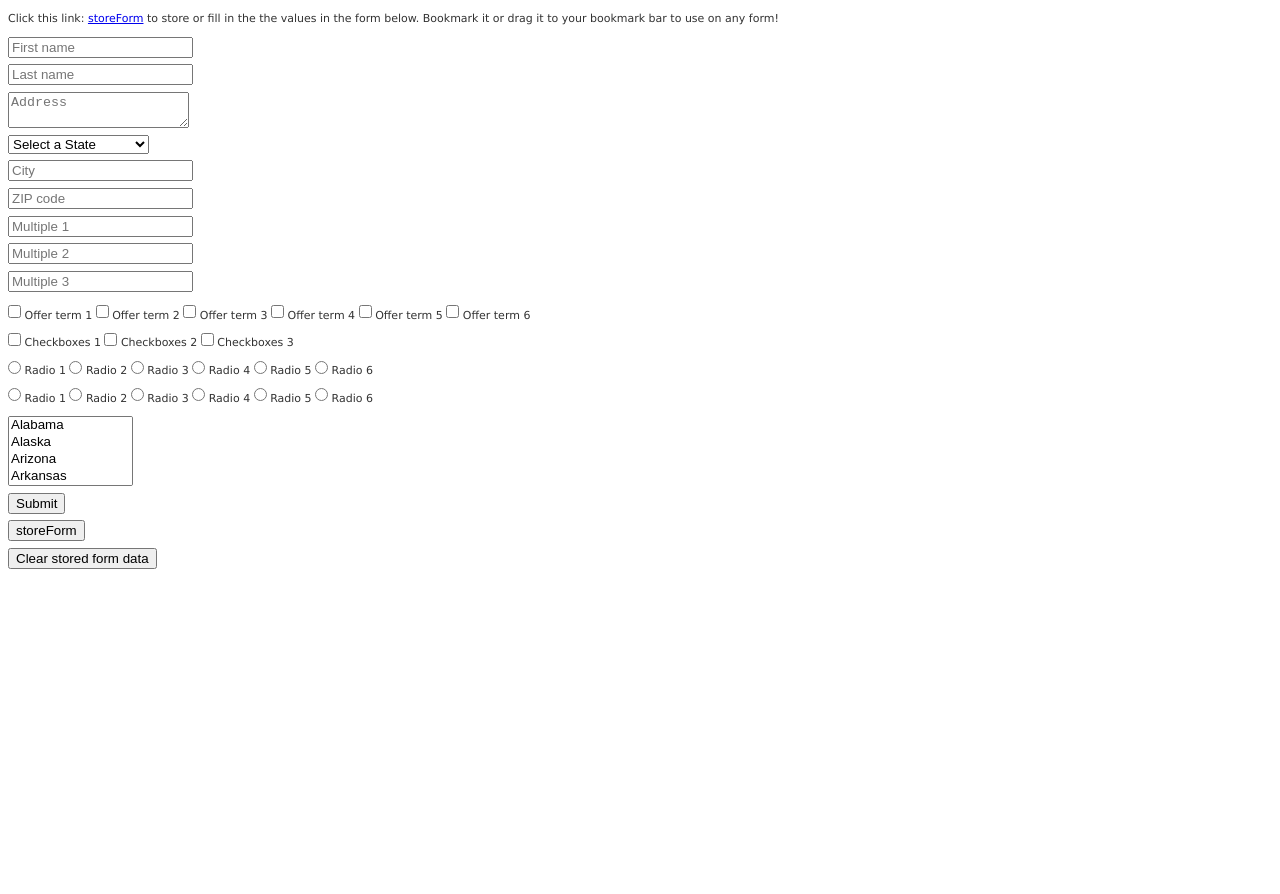
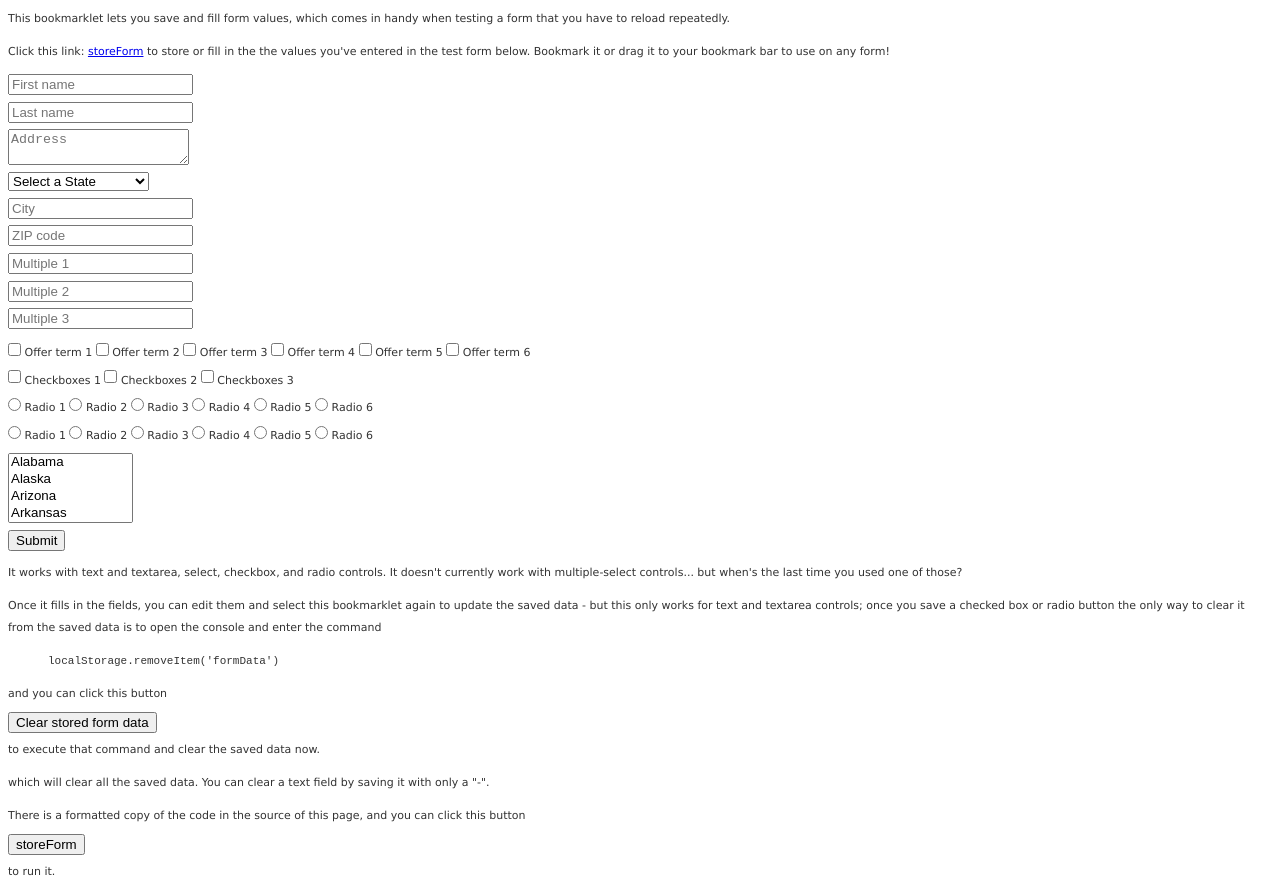
Before and after one commit to nicwolff/storeForm, a plain HTML site: page index.html in a window 1280 px wide. Before the commit the page ends 800 px from the top, so only its background shows below. Drawn offline with Linux system fonts and the light colour scheme.

Commit message:
Add test form to index.html

```diff
--- a/index.html
+++ b/index.html
@@ -41,7 +41,8 @@
 		</script>
 	</head>
 	<body>
-		Click this link: <a href="javascript:V=JSON.parse(localStorage['formData']||'{}');M={};F=document.forms;for(i=0;i<F.length;i++){E=F[i].elements;for(j=0;j<E.length;j++){C=E[j];CT=C.type;if(!C.name||CT=='submit'||CT=='hidden')continue;CN=C.name+':'+(M[C.name]=(M[C.name]||0)+1);CR=CT=='checkbox'||CT=='radio';if(CR&&V[CN]==true)C.checked=true;if(V[CN]&&!CR&&!C.value&&!C.selectedIndex){if(CT=='select-one'){for(k=0;k<C.options.length;k++){if(C.options[k].value==V[CN]){C.selectedIndex=k}}}else{C.value=V[CN]}}if(C.value=='-')C.value='';V[CN]=(C.options&&C.selectedIndex>-1&&C.options[C.selectedIndex].value)||(CR?C.checked:C.value);}}void(localStorage['formData']=JSON.stringify(V));">storeForm</a> to store or fill in the the values in the form below. Bookmark it or drag it to your bookmark bar to use on any form!
+        <p>This bookmarklet lets you save and fill form values, which comes in handy when testing a form that you have to reload repeatedly.</p>
+		<p>Click this link: <a href="javascript:V=JSON.parse(localStorage['formData']||'{}');M={};F=document.forms;for(i=0;i<F.length;i++){E=F[i].elements;for(j=0;j<E.length;j++){C=E[j];CT=C.type;if(!C.name||CT=='submit'||CT=='hidden')continue;CN=C.name+':'+(M[C.name]=(M[C.name]||0)+1);CR=CT=='checkbox'||CT=='radio';if(CR&&V[CN]==true)C.checked=true;if(V[CN]&&!CR&&!C.value&&!C.selectedIndex){if(CT=='select-one'){for(k=0;k<C.options.length;k++){if(C.options[k].value==V[CN]){C.selectedIndex=k}}}else{C.value=V[CN]}}if(C.value=='-')C.value='';V[CN]=(C.options&&C.selectedIndex>-1&&C.options[C.selectedIndex].value)||(CR?C.checked:C.value);}}void(localStorage['formData']=JSON.stringify(V));">storeForm</a> to store or fill in the the values you've entered in the test form below. Bookmark it or drag it to your bookmark bar to use on any form!</p>
 		<form action="#">
 			<input type="text" name="first_name" placeholder="First name">
 			<input type="text" name="last_name" placeholder="Last name">
@@ -78,8 +79,14 @@
 			<input type="hidden" name="hidden2" value="secret2">
 			<input type="hidden" name="hidden3" value="secret3">
 			<input type="submit" value="Submit">
-			<input type="submit" value="storeForm" onClick="storeForm(); return false;">
-			<input type="submit" value="Clear stored form data" onClick="clearForm(); return false;">
+            <p>It works with text and textarea, select, checkbox, and radio controls. It doesn't currently work with multiple-select controls... but when's the last time you used one of those?</p>
+            <p>Once it fills in the fields, you can edit them and select this bookmarklet again to update the saved data - but this only works for text and textarea controls; once you save a checked box or radio button the only way to clear it from the saved data is to open the console and enter the command</p>
+                <blockquote><tt>localStorage.removeItem('formData')</tt></blockquote>
+            and you can click this button
+                <input type="submit" value="Clear stored form data" onClick="clearForm(); return false;">
+    		to execute that command and clear the saved data now.<p>
+            <p>which will clear all the saved data. You can clear a text field by saving it with only a "-".</p>
+            <p>There is a formatted copy of the code in the source of this page, and you can click this button <input type="submit" value="storeForm" onClick="storeForm(); return false;"> to run it.</p>
 		</form>
 	</body>
 </html>
```
